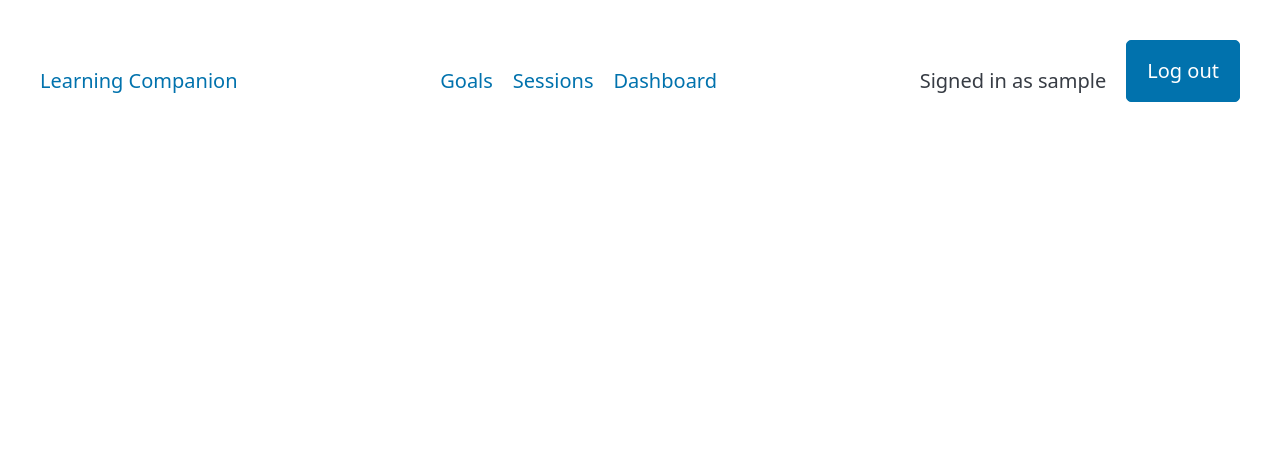
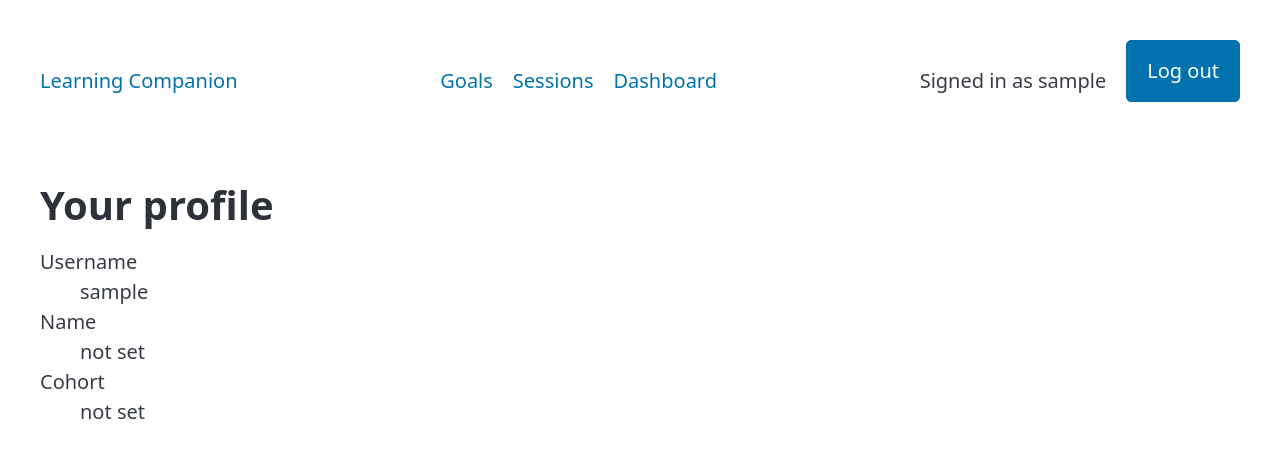
Before and after one commit to marcoh-dev/learning-companion, a Django app: template src/templates/accounts/profile.html in a window 1280 px wide. Shown: the top 458 px of the page. Run offline with Django 5.2, Linux system fonts and the light colour scheme; the template is opened without the code that fills it: values that come from a table or form of the project are taken from there, others are empty; the visitor is signed in with stand-in values (Sample User, id 1); data comes from the database, SQL or seed files in the repository; parts of the project's set-up code (start-up, migrations or seed data) failed here and were passed over; some libraries are stand-ins or nearby versions.

Commit message:
feat(user-profile): profile page shows the user's own profile
Co-Authored-By: Claude Opus 5.5 <noreply@anthropic.com>

```diff
--- a/src/apps/accounts/views.py
+++ b/src/apps/accounts/views.py
@@ -25,3 +25,6 @@ class SignUpView(CreateView):
 class ProfileView(LoginRequiredMixin, UpdateView):
     form_class = ProfileForm
     template_name = 'accounts/profile.html'
+
+    def get_object(self, queryset=None):
+        return self.request.user.profile
--- a/src/templates/accounts/profile.html
+++ b/src/templates/accounts/profile.html
@@ -1,3 +1,15 @@
 {% extends "base.html" %}
 
 {% block title %}Profile · Learning Companion{% endblock %}
+
+{% block content %}
+  <h1>Your profile</h1>
+  <dl>
+    <dt>Username</dt>
+    <dd>{{ profile.user.get_username }}</dd>
+    <dt>Name</dt>
+    <dd>{{ profile.name|default:"not set" }}</dd>
+    <dt>Cohort</dt>
+    <dd>{{ profile.get_cohort_display|default:"not set" }}</dd>
+  </dl>
+{% endblock %}
```
Also changed, not shown: src/apps/accounts/tests/test_profile_page.py (+17 -0 lines), work/user-profile/plan.md (+1 -1 lines).
